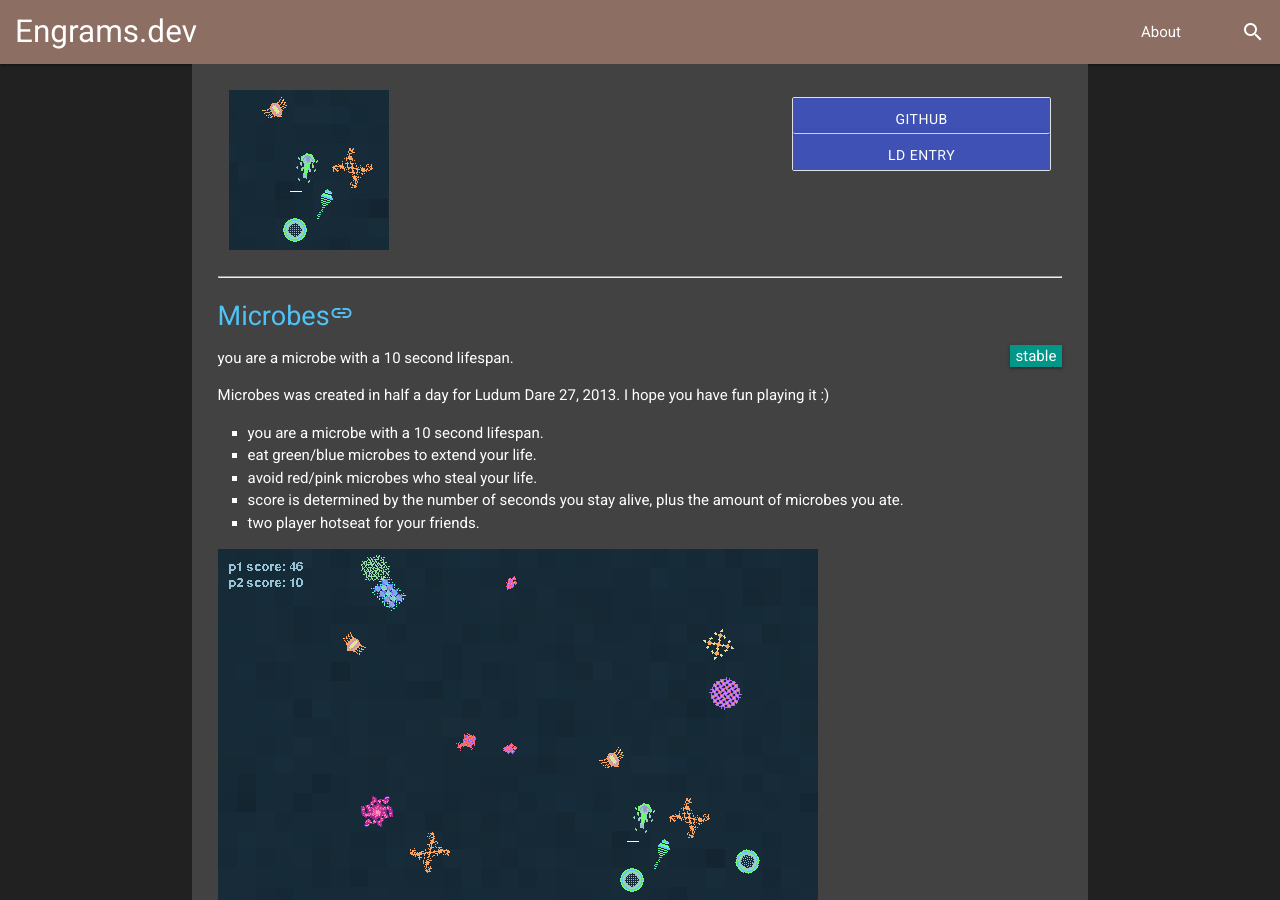
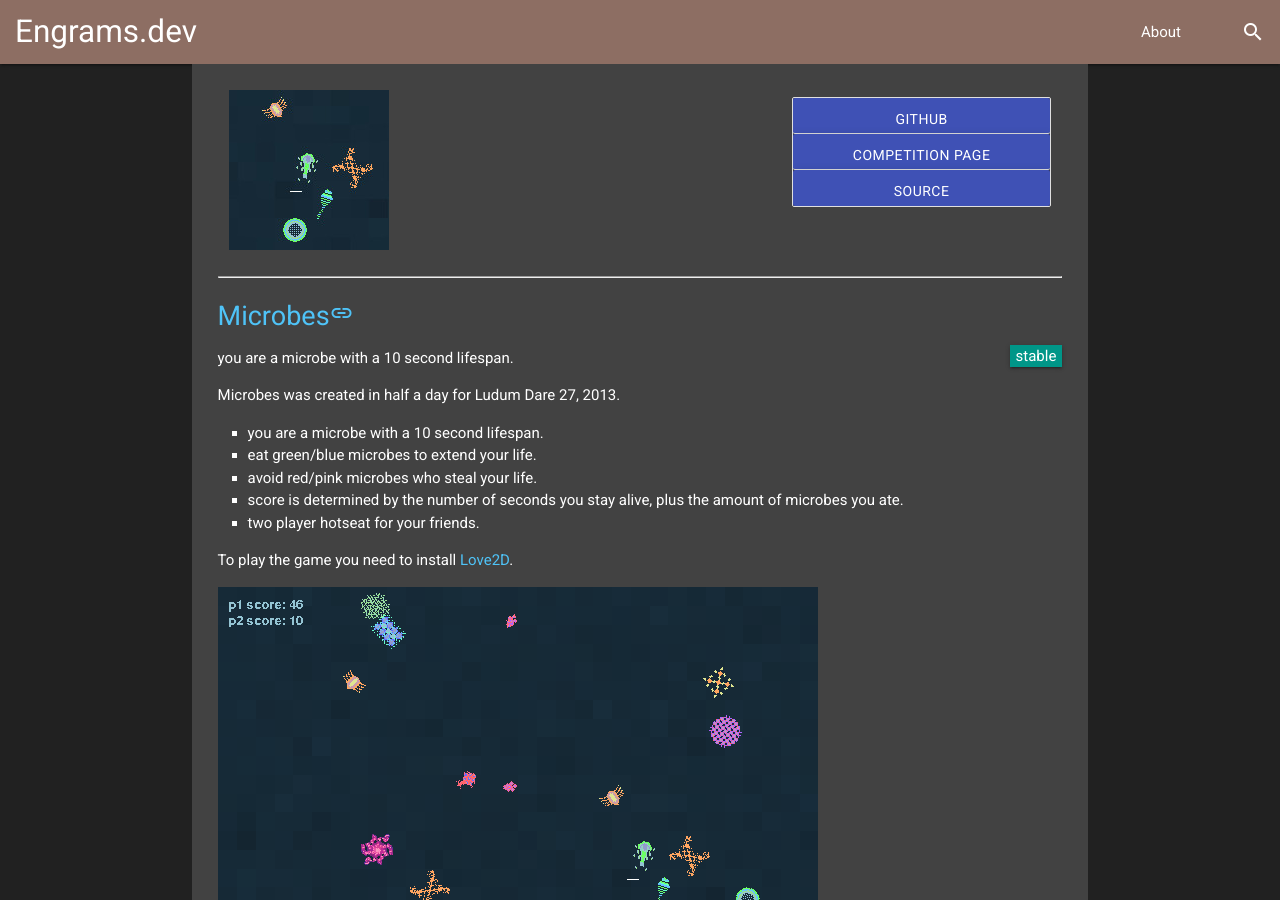
Before and after one commit to wesleywerner/wesleywerner.github.com, a Jekyll site: the page built from projects/microbes/index.md, in a window 1280 px wide and 900 px high. Built offline with Jekyll 4.4.1, drawn with Linux system fonts in a browser that asks for light colours.

Commit message:
Add Microbes links.

```diff
--- a/projects/microbes/index.md
+++ b/projects/microbes/index.md
@@ -3,11 +3,11 @@ layout: project
 title: "Microbes"
 description: "you are a microbe with a 10 second lifespan."
 thumb: "/projects/microbes/thumb.jpg"
-links: ["GitHub", "https://github.com/wesleywerner/microbes", "LD Entry", "http://ludumdare.com/compo/ludum-dare-27/?action=preview&uid=26303"]
+links: ["GitHub", "https://github.com/wesleywerner/microbes", "Competition Page", "http://ludumdare.com/compo/ludum-dare-27/?action=preview&uid=26303", "Source", "https://github.com/wesleywerner/microbes/releases/tag/microbes-fix2-LD27-submission"]
 status: stable
 ---
 
-Microbes was created in half a day for Ludum Dare 27, 2013. I hope you have fun playing it :)
+Microbes was created in half a day for Ludum Dare 27, 2013.
 
 * you are a microbe with a 10 second lifespan.
 * eat green/blue microbes to extend your life.
@@ -15,4 +15,6 @@ Microbes was created in half a day for Ludum Dare 27, 2013. I hope you have fun
 * score is determined by the number of seconds you stay alive, plus the amount of microbes you ate.
 * two player hotseat for your friends.
 
-![](screenshot.png)
+To play the game you need to install [Love2D](https://love2d.org/).
+
+![screenshot.png](screenshot.png)
```
